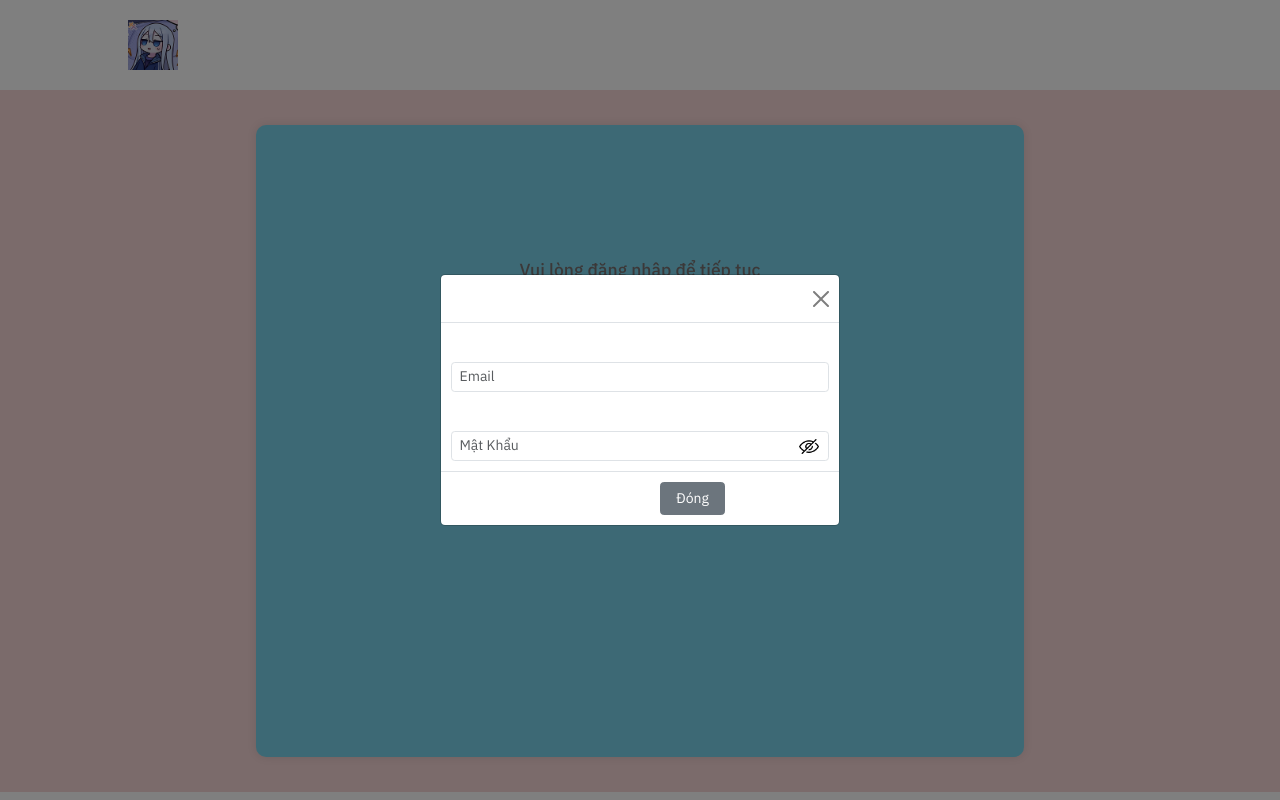
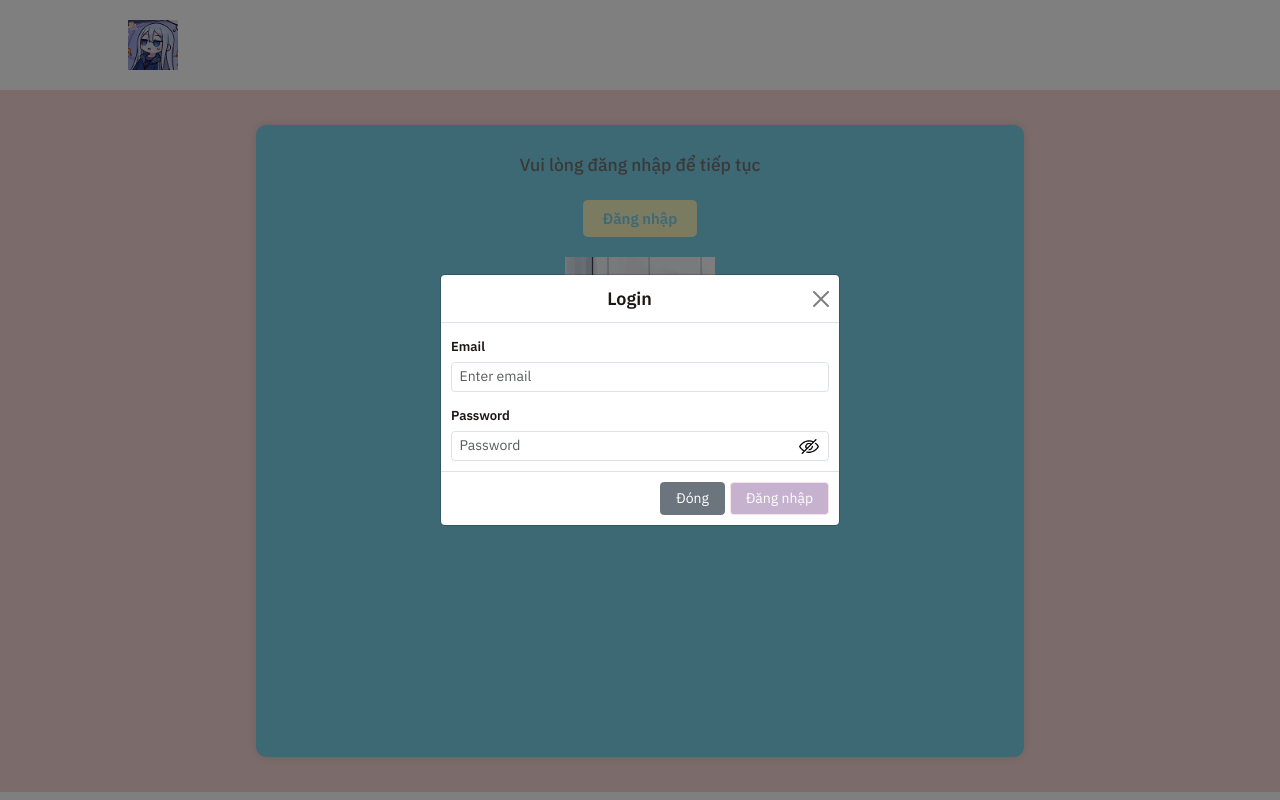
Before and after one commit to ShindouAris/LocketUploader_FE-main, a React (Create React App) app: page / in a window 1280 px wide. Both pictures are taken after a click on the button "Đăng nhập". Built offline with nearby package versions, Linux system fonts and the light colour scheme.

Commit message:
finish code

```diff
--- a/src/assets/images/index.js
+++ b/src/assets/images/index.js
@@ -4,7 +4,8 @@ const images = {
     spinner: require("./spinner.gif"),
     eye: require("./eye.png"),
     noEye: require("./eye-slash.png"),
-    logout_alt: require("./kanade_image.jpg")
+    logout_alt: require("./kanade_image.jpg"),
+    pls_login: require("./pls_login.jpg"),
 };
 
 export default images;
--- a/src/components/Modals/Login/LoginModal.js
+++ b/src/components/Modals/Login/LoginModal.js
@@ -21,7 +21,7 @@ const LoginModal = ({ handleAfterLogin, onPleaseWait, ...props }) => {
 
     const handleLogin = async () => {
         toast.dismiss();
-        const toastId = toast.info("Đang đăng nhập", {
+        const toastId = toast.info("Logging in ....", {
             ...constants.toastSettings,
         });
 
@@ -41,12 +41,12 @@ const LoginModal = ({ handleAfterLogin, onPleaseWait, ...props }) => {
         } else if (toast.isActive(toastId)) {
             toast.update(toastId, {
                 ...constants.toastSettings,
-                render: "Email hoặc mật khẩu không chính xác",
+                render: "Username or password is incorrect",
                 type: "error",
             });
         } else {
             toast.dismiss();
-            toast.error("Email hoặc mật khẩu không chính xác", {
+            toast.error("Username or password is incorrect", {
                 ...constants.toastSettings,
             });
         }
@@ -62,7 +62,7 @@ const LoginModal = ({ handleAfterLogin, onPleaseWait, ...props }) => {
     const handleChangeEmail = (e) => {
         setEmail(e.target.value);
         if (e.target.value && !validateEmail(e.target.value)) {
-            setEmailErrorMessage("Email không chính xác");
+            setEmailErrorMessage("Invalid email");
             setIsDisabledSubmit(true);
         } else {
             setEmailErrorMessage("");
@@ -94,7 +94,7 @@ const LoginModal = ({ handleAfterLogin, onPleaseWait, ...props }) => {
                         <Form.Control
                             className={"bs-input"}
                             type="text"
-                            placeholder="Email"
+                            placeholder="Enter email"
                             value={email}
                             onChange={handleChangeEmail}
                             autoComplete="none"
@@ -109,7 +109,7 @@ const LoginModal = ({ handleAfterLogin, onPleaseWait, ...props }) => {
                         <div className="password-wrapper">
                             <Form.Control
                                 type={isShowPassword ? "text" : "password"}
-                                placeholder="Mật Khẩu"
+                                placeholder="Password"
                                 value={password}
                                 onChange={(e) => setPassword(e.target.value)}
                                 autoComplete="new-password"
@@ -153,6 +153,7 @@ const LoginModal = ({ handleAfterLogin, onPleaseWait, ...props }) => {
                 </Button>
             </Modal.Footer>
         </Modal>
+
     );
 };
 
--- a/src/components/Modals/Login/LoginModal.scss
+++ b/src/components/Modals/Login/LoginModal.scss
@@ -7,7 +7,7 @@
 .modal-dialog {
     .modal-title {
         font-size: 1.8rem;
-        color: var(--primary-color);
+        color: #1D1616;
         font-weight: 600;
     }
 
@@ -32,25 +32,25 @@
     }
 
     .modal-footer .btn-login {
-        border-color: var(--primary-color);
-        background-color: var(--primary-color);
+        border-color: #f6d6d6;
+        background-color: #A888B5;
 
         &:hover {
-            background-color: var(--primary-color);
-            border-color: var(--primary-color);
+            background-color: #f6d6d6;
+            border-color: #8174A0;
             opacity: 0.8;
         }
     }
 
     .custom-label {
         font-size: 1.3rem;
-        color: var(--primary-color);
+        color: #1D1616;
         font-weight: 600;
     }
 }
 
 .btn-login:disabled {
-    background-color: #f5f5f5;
+    background-color: #ff0000;
     color: #ccc;
     pointer-events: unset !important;
     cursor: not-allowed;
--- a/src/components/Upload/Upload.js
+++ b/src/components/Upload/Upload.js
@@ -232,6 +232,7 @@ const Upload = () => {
                             onHide={() => setIsShowModal(false)}
                             onPleaseWait={showToastPleaseWait}
                         />
+                        <img className={cx("pls_login_image")} src={images.pls_login} alt="pls_login_img" />
                     </div>
                 )}
             </div>
--- a/src/components/Upload/Upload.module.scss
+++ b/src/components/Upload/Upload.module.scss
@@ -39,7 +39,7 @@ input[type="file"] {
 
     .post-title {
         padding: 10px 0;
-        font-size: 2rem;
+        font-size: 1.5rem;
         caret-color: var(--primary-color);
         width: 100%;
     }
@@ -144,6 +144,7 @@ input[type="file"] {
 
     .btn-submit {
         position: relative;
+        background: #8174A0;
     }
 
     .btn-submit:not(:disabled) {
@@ -185,6 +186,10 @@ input[type="file"] {
     .btn-login:hover {
         opacity: 0.8;
     }
+    .pls_login_image {
+        height: 190px;
+        width: 150px;
+    }
 }
 
 // Responsive
@@ -193,7 +198,7 @@ input[type="file"] {
     .card {
         width: 90%;
         min-height: 60%;
-        padding: 20px;
+        padding: 10px;
 
         .input-container {
             margin: 5px 0 8px 0;
```
Also changed, not shown: src/assets/images/media-upload.jpg (deleted), src/assets/images/pls_login.jpg (added).
